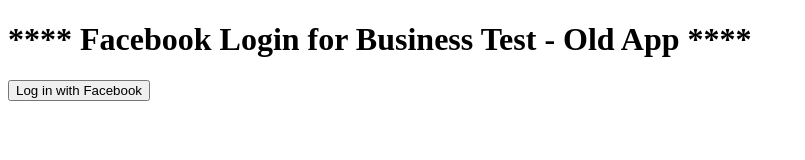
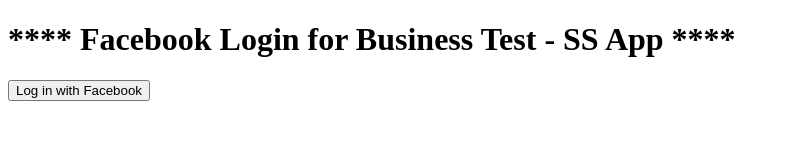
Before and after one commit to mahesh-kambala3/mahesh-kambala3.github.io, a plain HTML site: page index.html in a window 1280 px wide. Shown: the whole page, without its empty margins (0-805 px from the left). Drawn offline with Linux system fonts and the light colour scheme.

Commit message:
updated header

```diff
--- a/index.html
+++ b/index.html
@@ -6,7 +6,7 @@
     <title>**** Facebook Login for Business FB Test - SS App  ****</title>
 </head>
 <body>
-    <h1>**** Facebook Login for Business Test - Old App ****</h1>
+    <h1>**** Facebook Login for Business Test - SS App ****</h1>
     <button onclick="invokeFbLogin()">Log in with Facebook</button>
     <div id="status"></div>
 
```
